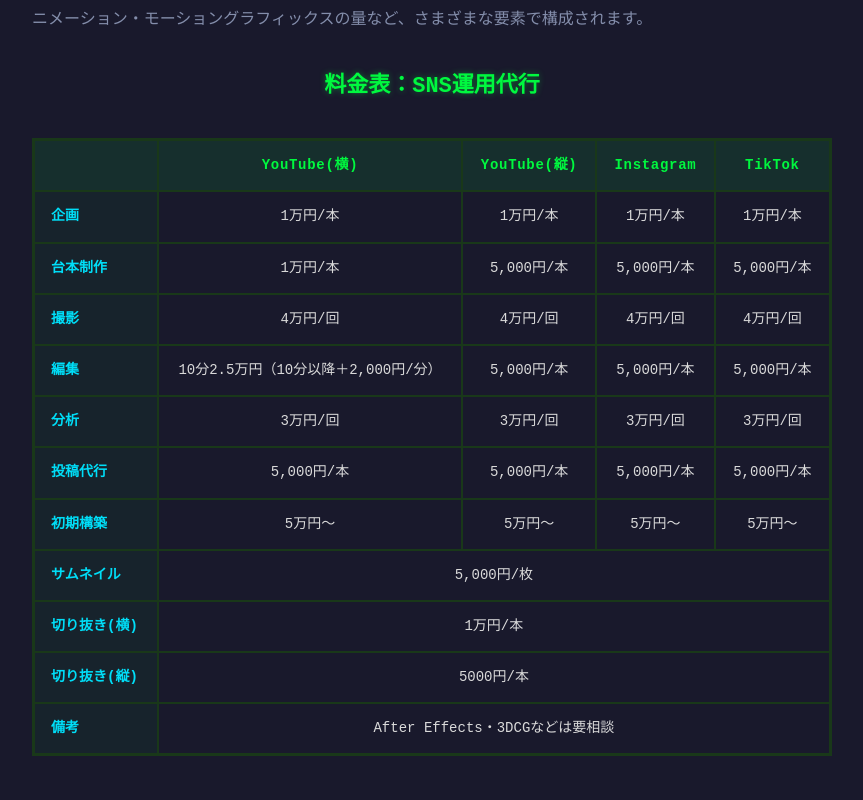
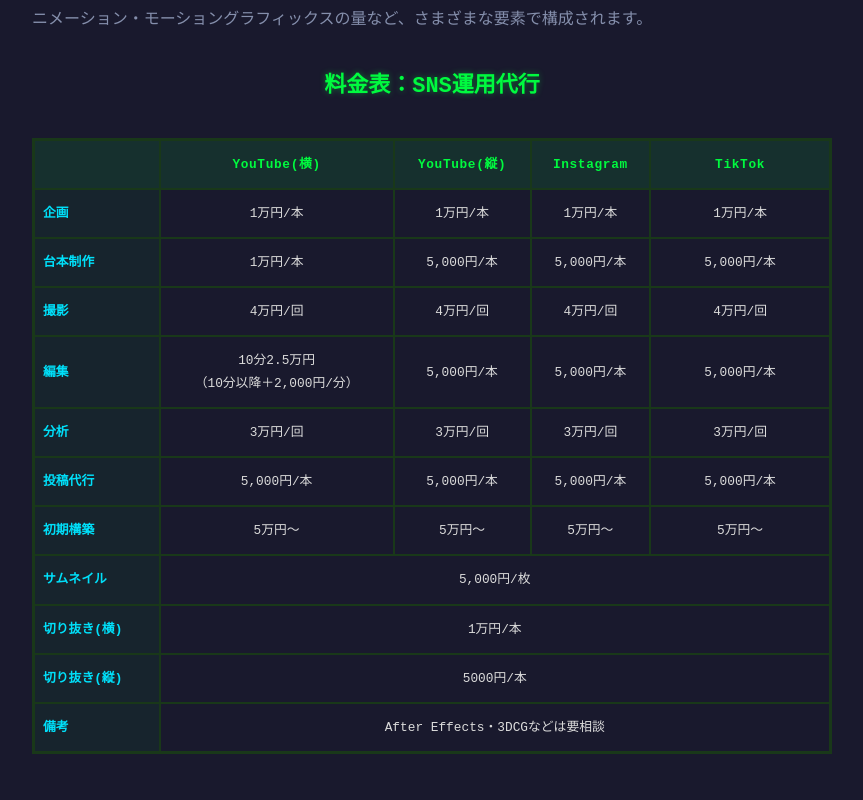
Before and after one commit to kazuki0819/hp_fromcreate_retro_style, a Next.js app: page /flow-price in a window 1280 px wide. Shown: the part 1560-2360 px from the top of the page, without its empty margins (208-1071 px from the left). Built offline with nearby package versions, Linux system fonts and the light colour scheme; a web font is replaced by a local one.

Commit message:
fix: prevent unnatural line breaks in price tables

```diff
--- a/app/flow-price/page.tsx
+++ b/app/flow-price/page.tsx
@@ -59,7 +59,7 @@ export default function FlowPricePage() {
                                     <tr><th>企画</th><td>1万円/本</td><td>1万円/本</td><td>1万円/本</td><td>1万円/本</td></tr>
                                     <tr><th>台本制作</th><td>1万円/本</td><td>5,000円/本</td><td>5,000円/本</td><td>5,000円/本</td></tr>
                                     <tr><th>撮影</th><td>4万円/回</td><td>4万円/回</td><td>4万円/回</td><td>4万円/回</td></tr>
-                                    <tr><th>編集</th><td>10分2.5万円（10分以降＋2,000円/分）</td><td>5,000円/本</td><td>5,000円/本</td><td>5,000円/本</td></tr>
+                                    <tr><th>編集</th><td style={{ whiteSpace: 'normal' }}>10分2.5万円<br />（10分以降＋2,000円/分）</td><td>5,000円/本</td><td>5,000円/本</td><td>5,000円/本</td></tr>
                                     <tr><th>分析</th><td>3万円/回</td><td>3万円/回</td><td>3万円/回</td><td>3万円/回</td></tr>
                                     <tr><th>投稿代行</th><td>5,000円/本</td><td>5,000円/本</td><td>5,000円/本</td><td>5,000円/本</td></tr>
                                     <tr><th>初期構築</th><td>5万円〜</td><td>5万円〜</td><td>5万円〜</td><td>5万円〜</td></tr>
--- a/app/globals.css
+++ b/app/globals.css
@@ -1274,6 +1274,7 @@ button {
 .price-table-wrapper {
   overflow-x: auto;
   margin: 2rem 0;
+  -webkit-overflow-scrolling: touch;
 }
 
 .price-table-title {
@@ -1286,17 +1287,20 @@ button {
 
 .price-table {
   width: 100%;
+  min-width: 600px;
   border-collapse: collapse;
   border: 3px solid var(--border-dim);
-  font-size: var(--small);
+  font-size: 0.8rem;
 }
 
 .price-table th,
 .price-table td {
   border: 2px solid var(--border-dim);
-  padding: 0.75rem 1rem;
+  padding: 0.75rem 0.5rem;
   text-align: center;
   vertical-align: middle;
+  white-space: nowrap;
+  font-size: 0.8rem;
 }
 
 .price-table thead th {
@@ -1312,10 +1316,20 @@ button {
   font-weight: 700;
   text-align: left;
   white-space: nowrap;
+  font-size: 0.8rem;
 }
 
 .price-table td {
   color: var(--text);
+}
+
+.price-table td:last-child {
+  white-space: normal;
+  min-width: 140px;
+}
+
+.price-table td[colspan] {
+  white-space: normal;
 }
 
 .price-table tr:hover td {
```
